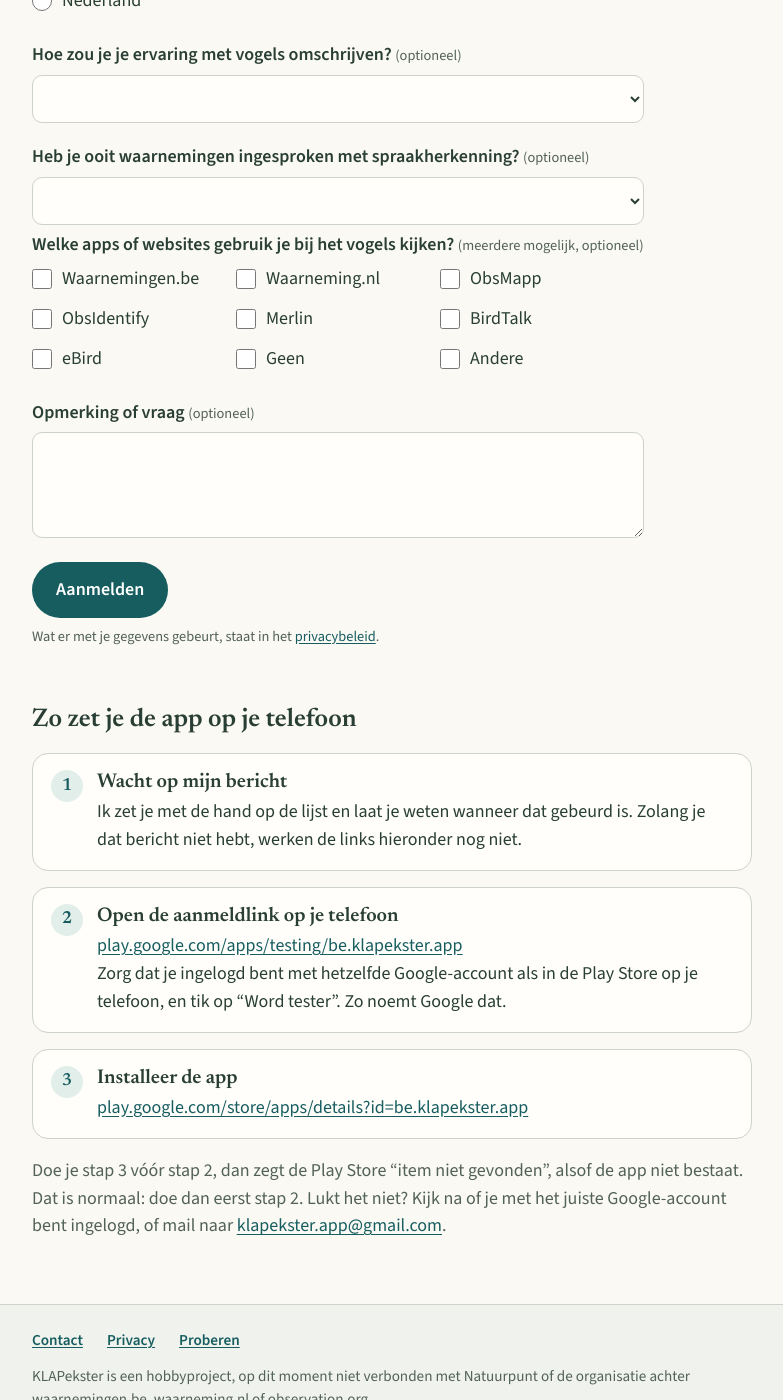
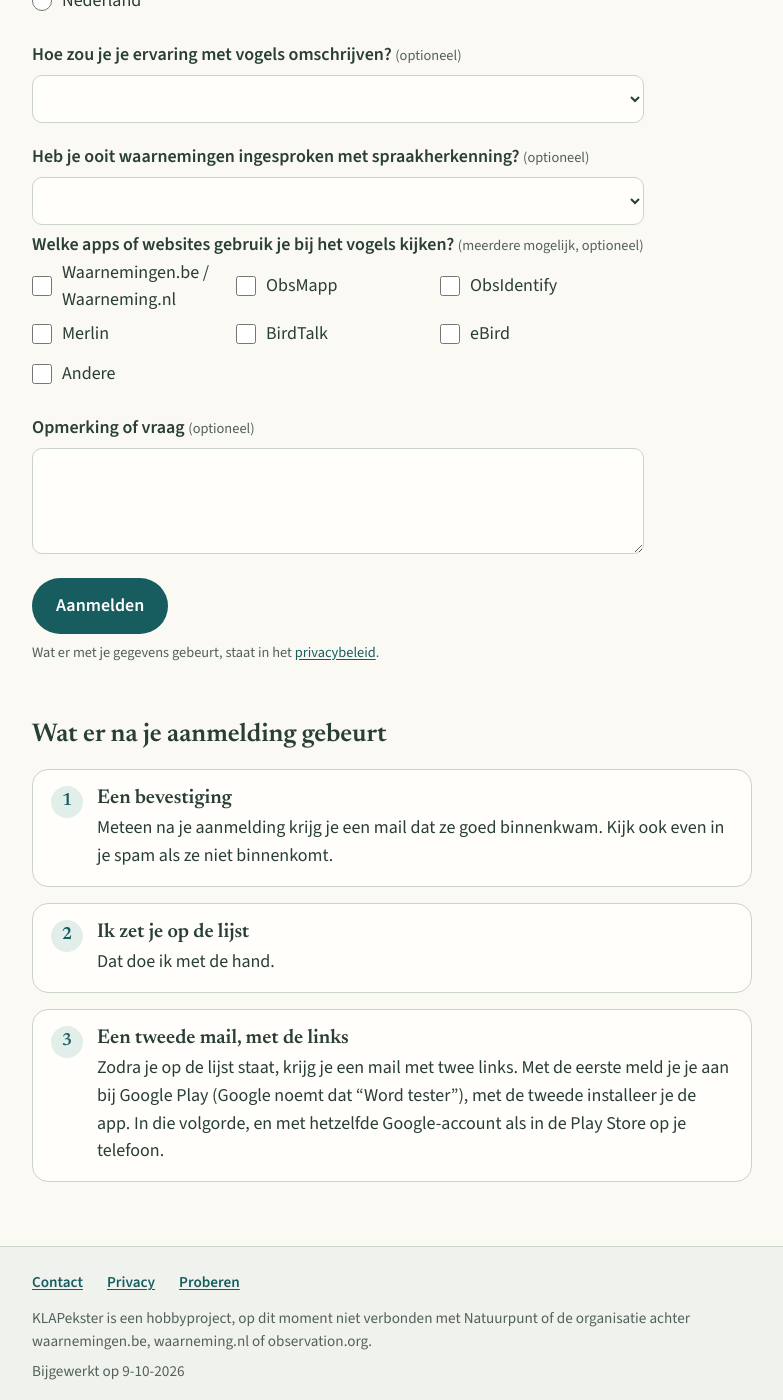
Before and after one commit to KLAPekster/website, a Jekyll site: the page built from meedoen.md, in a window 1280 px wide and 1400 px high, scrolled down 1084 px. Shown: the whole window, without its empty margins (248-1031 px from the left). Built offline with Jekyll 4.4.1, drawn with Linux system fonts in a browser that asks for light colours.

Commit message:
Proberen: stappen na de aanmelding zonder links (die komen per mail), zelfde op Bedankt; Waarnemingen.be / Waarneming.nl in één vakje; 'Geen' weg
Co-Authored-By: Claude Opus 5.5 <noreply@anthropic.com>

```diff
--- a/_includes/installatiestappen.html
+++ b/_includes/installatiestappen.html
@@ -1,29 +1,25 @@
 {% comment %}
-  De drie stappen om de app op je telefoon te zetten, in de juiste volgorde.
-  Staat op Proberen en op Bedankt, en woordelijk ook in de bevestigingsmail
-  (tools/sheets_apps_script.gs in de app-repo, stuurTesterMail): verander je
-  hier iets, verander het daar mee.
+  Wat er na het aanmelden gebeurt, op Proberen en op Bedankt. Bewust zonder
+  links (Olivier, 9 oktober 2026): die werken pas als je op de lijst staat,
+  en dan krijg je ze per mail (tools/sheets_apps_script.gs in de app-repo,
+  mailUitnodiging). Verander je hier iets aan de volgorde, verander het daar
+  mee.
 {% endcomment %}
 <ol class="stappen">
   <li>
-    <h3>Wacht op mijn bericht</h3>
-    <p>Ik zet je met de hand op de lijst en laat je weten wanneer dat
-    gebeurd is. Zolang je dat bericht niet hebt, werken de links hieronder
-    nog niet.</p>
+    <h3>Een bevestiging</h3>
+    <p>Meteen na je aanmelding krijg je een mail dat ze goed binnenkwam. Kijk
+    ook even in je spam als ze niet binnenkomt.</p>
   </li>
   <li>
-    <h3>Open de aanmeldlink op je telefoon</h3>
-    <p><a href="{{ site.aanmeldlink }}">{{ site.aanmeldlink | remove: 'https://' }}</a></p>
-    <p>Zorg dat je ingelogd bent met hetzelfde Google-account als in de Play
-    Store op je telefoon, en tik op “Word tester”. Zo noemt Google dat.</p>
+    <h3>Ik zet je op de lijst</h3>
+    <p>Dat doe ik met de hand.</p>
   </li>
   <li>
-    <h3>Installeer de app</h3>
-    <p><a href="https://play.google.com/store/apps/details?id={{ site.play_id }}">play.google.com/store/apps/details?id={{ site.play_id }}</a></p>
+    <h3>Een tweede mail, met de links</h3>
+    <p>Zodra je op de lijst staat, krijg je een mail met twee links. Met de
+    eerste meld je je aan bij Google Play (Google noemt dat “Word tester”),
+    met de tweede installeer je de app. In die volgorde, en met hetzelfde
+    Google-account als in de Play Store op je telefoon.</p>
   </li>
 </ol>
-
-<p class="flauw">Doe je stap 3 vóór stap 2, dan zegt de Play Store “item niet
-gevonden”, alsof de app niet bestaat. Dat is normaal: doe dan eerst stap 2.
-Lukt het niet? Kijk na of je met het juiste Google-account bent ingelogd, of
-mail naar <a href="mailto:{{ site.contact }}">{{ site.contact }}</a>.</p>
--- a/meedoen.md
+++ b/meedoen.md
@@ -72,14 +72,12 @@ proberen. Meld je hieronder aan, dan zet ik je op de lijst.
   <fieldset>
     <legend>Welke apps of websites gebruik je bij het vogels kijken? <span class="veldnoot">(meerdere mogelijk, optioneel)</span></legend>
     <div class="vinkjes">
-      <label class="keuze"><input type="checkbox" name="apps" value="Waarnemingen.be"> Waarnemingen.be</label>
-      <label class="keuze"><input type="checkbox" name="apps" value="Waarneming.nl"> Waarneming.nl</label>
+      <label class="keuze"><input type="checkbox" name="apps" value="Waarnemingen.be / Waarneming.nl"> Waarnemingen.be / Waarneming.nl</label>
       <label class="keuze"><input type="checkbox" name="apps" value="ObsMapp"> ObsMapp</label>
       <label class="keuze"><input type="checkbox" name="apps" value="ObsIdentify"> ObsIdentify</label>
       <label class="keuze"><input type="checkbox" name="apps" value="Merlin"> Merlin</label>
       <label class="keuze"><input type="checkbox" name="apps" value="BirdTalk"> BirdTalk</label>
       <label class="keuze"><input type="checkbox" name="apps" value="eBird"> eBird</label>
-      <label class="keuze"><input type="checkbox" name="apps" value="Geen"> Geen</label>
       <label class="keuze"><input type="checkbox" name="apps" value="Andere"> Andere</label>
     </div>
   </fieldset>
@@ -99,7 +97,7 @@ proberen. Meld je hieronder aan, dan zet ik je op de lijst.
   komt er een versie voor iPhone, dan laat ik het je weten.</p>
 </div>
 
-## Zo zet je de app op je telefoon
+## Wat er na je aanmelding gebeurt
 
 {% include installatiestappen.html %}
 
```
Also changed, not shown: bedankt.md (+1 -16 lines).
